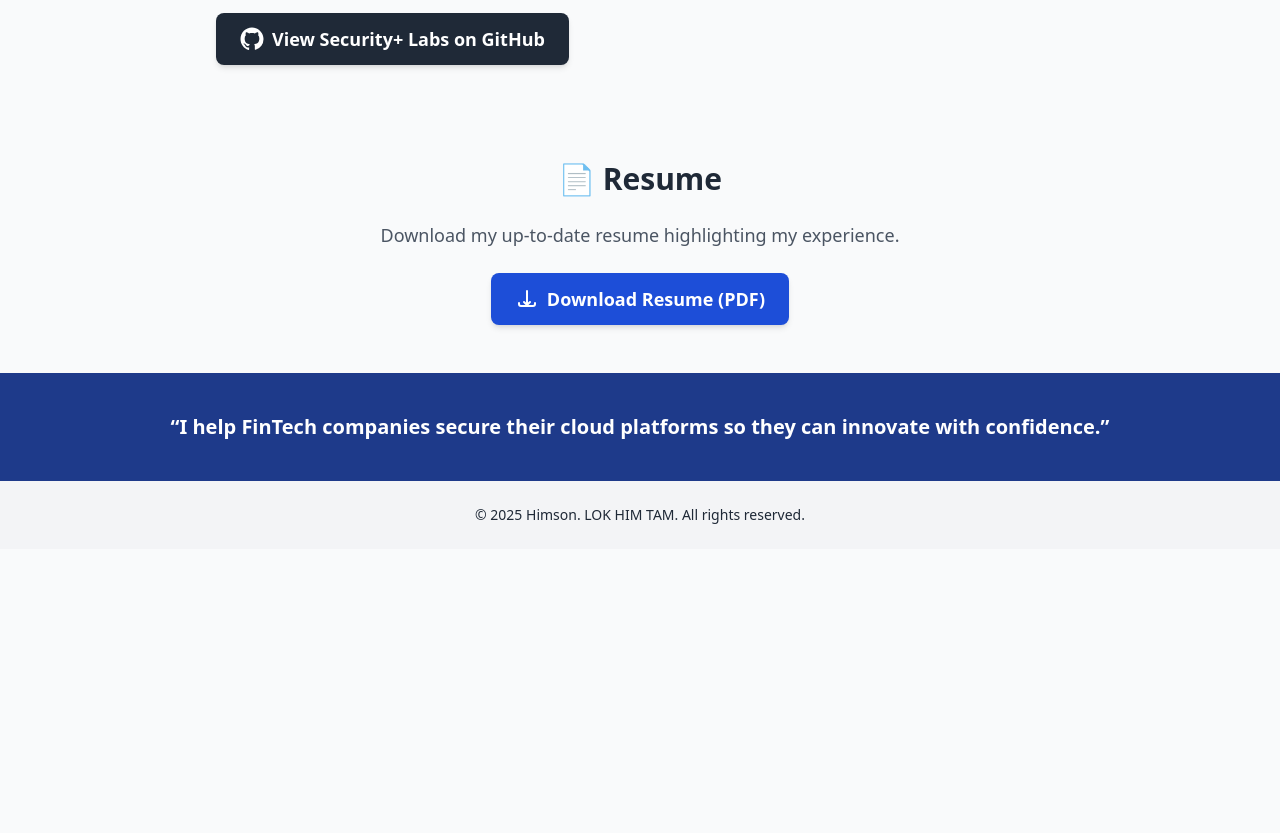
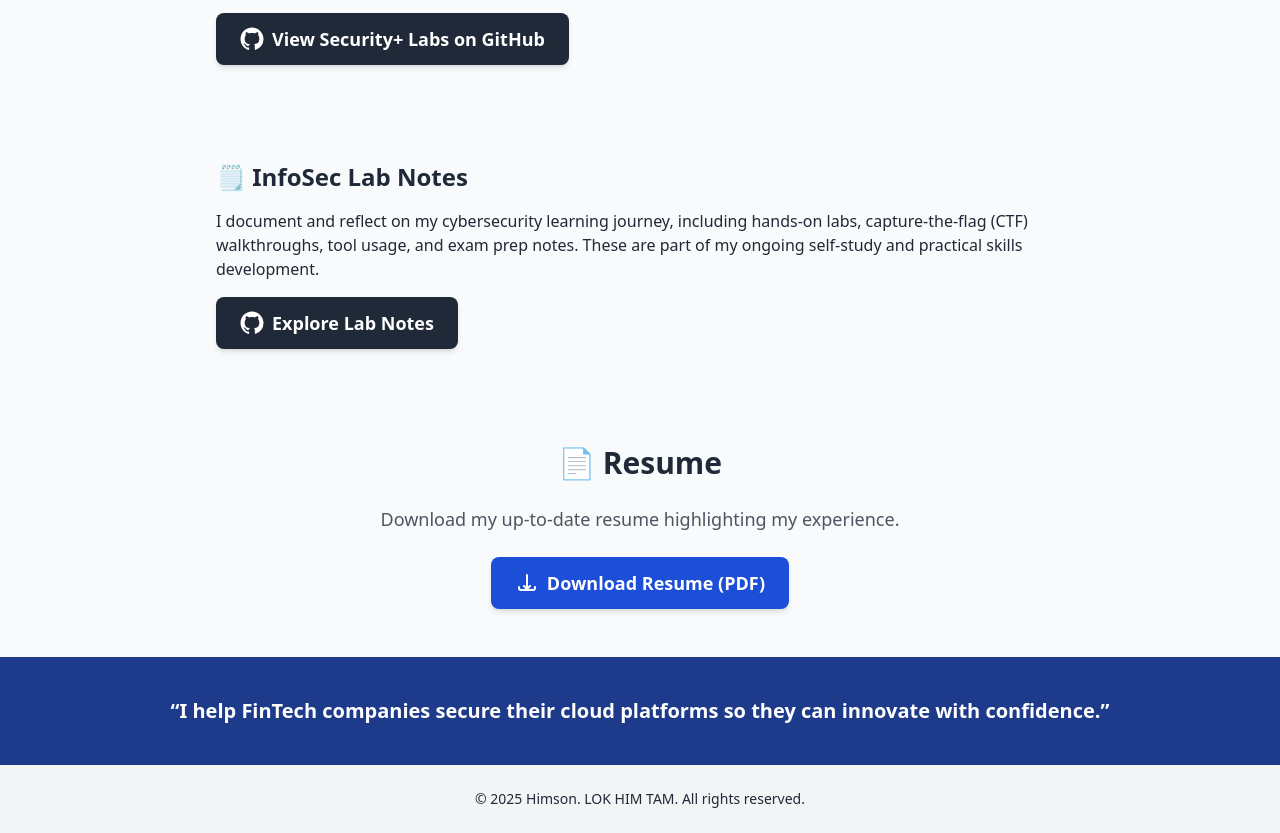
Before and after one commit to himsontam/himsontam, a plain HTML site: page docs/index.html in a window 1280 px wide. Shown: the part 3887-4720 px from the top of the page. Before the commit the page ends 4436 px from the top, so only its background shows below. Drawn offline with nearby package versions, Linux system fonts and the light colour scheme.

Commit message:
Update index.html

```diff
--- a/docs/index.html
+++ b/docs/index.html
@@ -236,6 +236,19 @@
   </a>
 </section>
 
+  <!-- InfoSec Lab Notes -->
+  <section class="py-12 px-6 max-w-4xl mx-auto">
+    <h2 class="text-2xl font-bold mb-4">🗒️ InfoSec Lab Notes</h2>
+    <p class="mb-4">
+      I document and reflect on my cybersecurity learning journey, including hands-on labs, capture-the-flag (CTF) walkthroughs, tool usage, and exam prep notes. These are part of my ongoing self-study and practical skills development.
+    </p>
+    <a href="https://himsontam.github.io/himson-infosec-lab-notes/#" target="_blank" class="inline-flex items-center gap-2 bg-gray-800 text-white px-6 py-3 rounded-lg text-lg font-semibold shadow-md hover:bg-gray-700 transition duration-200">
+      <svg xmlns="http://www.w3.org/2000/svg" fill="white" viewBox="0 0 24 24" width="24" height="24">
+        <path d="M12 .5C5.648.5.5 5.648.5 12c0 5.087 3.293 9.385 7.86 10.904.575.103.79-.25.79-.555 0-.274-.01-1-.015-1.962-3.197.694-3.87-1.54-3.87-1.54-.522-1.33-1.275-1.684-1.275-1.684-1.042-.712.08-.698.08-.698 1.152.08 1.757 1.184 1.757 1.184 1.024 1.753 2.688 1.247 3.34.953.103-.742.4-1.246.727-1.534-2.552-.29-5.236-1.276-5.236-5.676 0-1.253.45-2.28 1.184-3.084-.12-.29-.513-1.457.112-3.04 0 0 .964-.308 3.158 1.18.917-.255 1.9-.382 2.88-.386.98.004 1.963.13 2.88.386 2.192-1.487 3.154-1.18 3.154-1.18.627 1.583.234 2.75.115 3.04.737.805 1.183 1.83 1.183 3.084 0 4.41-2.687 5.383-5.25 5.67.407.347.77 1.03.77 2.076 0 1.498-.014 2.707-.014 3.075 0 .308.212.664.8.552A10.997 10.997 0 0 0 23.5 12C23.5 5.648 18.352.5 12 .5z"/>
+      </svg>
+      Explore Lab Notes
+    </a>
+  </section>
 
   <!-- Resume -->
   <section class="py-12 px-6 max-w-4xl mx-auto text-center">
```
